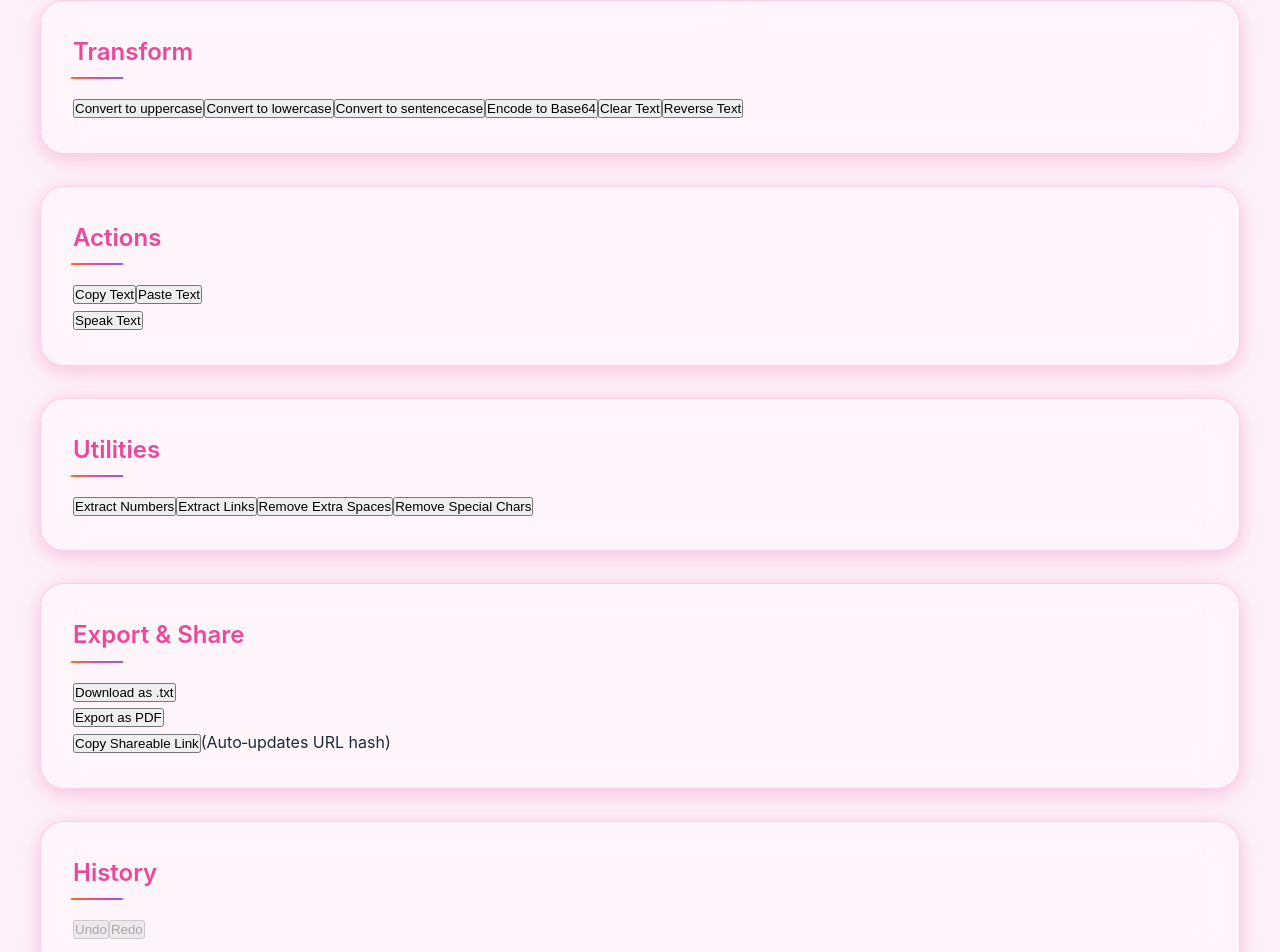
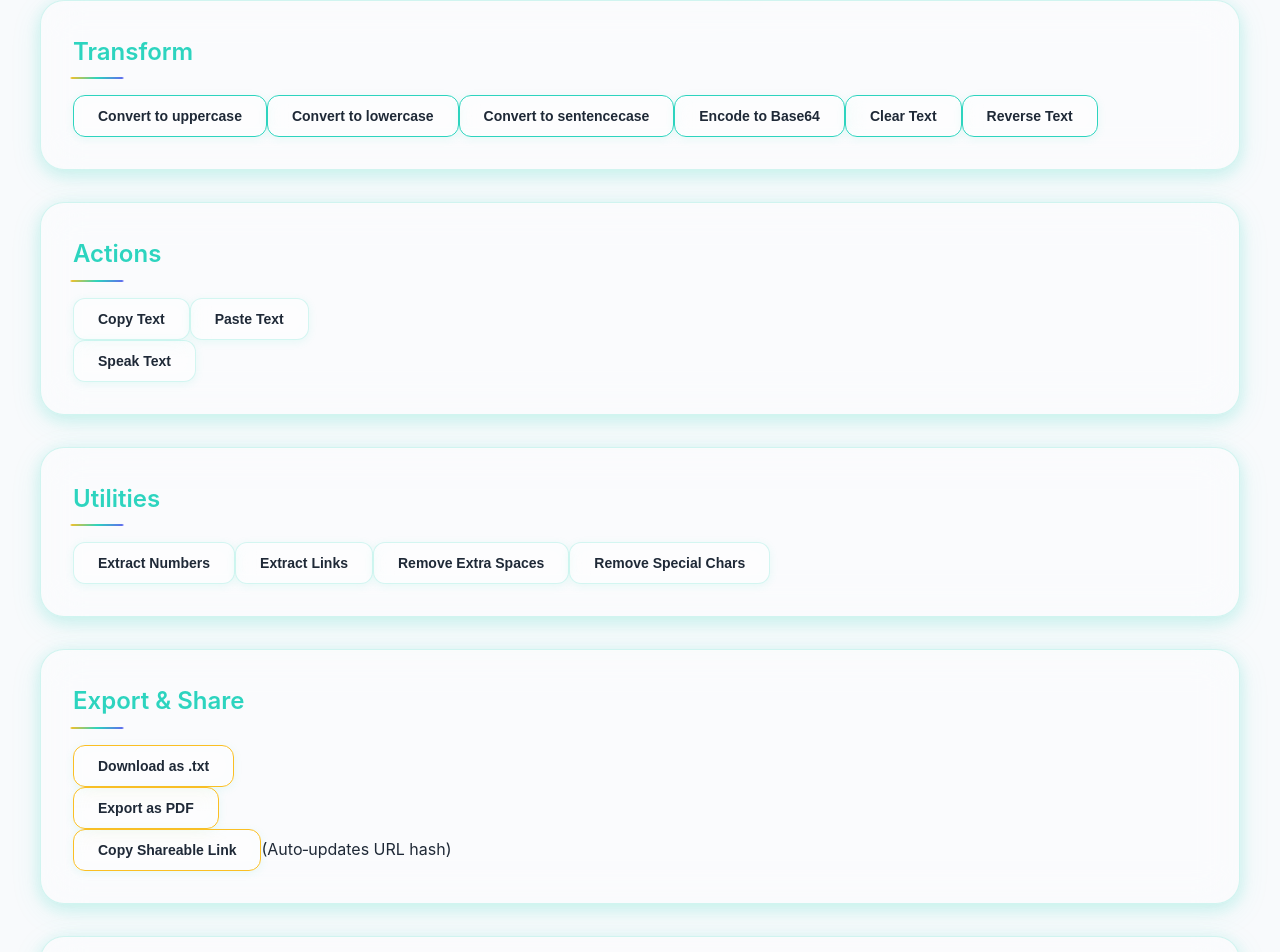
Before and after one commit to MurtazaPlumber68/VerbiVolt, a React (Vite) app: page / in a window 1280 px wide. Shown: the part 796-1748 px from the top of the page. Built offline with nearby package versions, Linux system fonts and the light colour scheme.

Commit message:
Refined Barbie Boy Text Editor - No Pink + Button Fixes

```diff
--- a/src/index.css
+++ b/src/index.css
@@ -1,34 +1,47 @@
 /* ===== CSS CUSTOM PROPERTIES ===== */
 :root {
+  /* New Accent Palette - No Pink! */
+  --accent-1: #2dd4bf;        /* teal */
+  --accent-2: #fbbf24;        /* amber */
+  --accent-3: #6366f1;        /* indigo */
+  --accent-1-light: #5eead4;  /* light teal */
+  --accent-2-light: #fcd34d;  /* light amber */
+  --accent-3-light: #818cf8;  /* light indigo */
+  --accent-1-dark: #0f766e;   /* dark teal */
+  --accent-2-dark: #d97706;   /* dark amber */
+  --accent-3-dark: #4338ca;   /* dark indigo */
+
   /* Colors - Light Mode */
-  --bg-primary: #fdf2f8;
-  --bg-secondary: rgba(255, 255, 255, 0.7);
-  --bg-glass: rgba(255, 255, 255, 0.25);
+  --bg-primary: #f8fafc;
+  --bg-secondary: rgba(255, 255, 255, 0.8);
+  --bg-glass: rgba(255, 255, 255, 0.3);
   --text-primary: #1f2937;
   --text-secondary: #6b7280;
-  --text-accent: #ec4899;
-  --border-color: rgba(236, 72, 153, 0.2);
-  --shadow-light: rgba(236, 72, 153, 0.1);
-  --shadow-medium: rgba(236, 72, 153, 0.2);
-  --shadow-heavy: rgba(236, 72, 153, 0.3);
-  --gradient-primary: linear-gradient(135deg, #ec4899, #f97316, #eab308);
-  --gradient-secondary: linear-gradient(135deg, #8b5cf6, #3b82f6, #06b6d4);
-  --gradient-accent: linear-gradient(135deg, #f97316, #ec4899, #8b5cf6);
+  --text-accent: var(--accent-1);
+  --border-color: rgba(45, 212, 191, 0.2);
+  --shadow-light: rgba(45, 212, 191, 0.1);
+  --shadow-medium: rgba(45, 212, 191, 0.2);
+  --shadow-heavy: rgba(45, 212, 191, 0.3);
+
+  /* Updated Gradients */
+  --gradient-primary: linear-gradient(135deg, var(--accent-1), var(--accent-2), var(--accent-3));
+  --gradient-secondary: linear-gradient(135deg, var(--accent-3), var(--accent-1), var(--accent-2));
+  --gradient-accent: linear-gradient(135deg, var(--accent-2), var(--accent-1), var(--accent-3));
 
   /* Colors - Dark Mode */
-  --dark-bg-primary: #0f0f23;
-  --dark-bg-secondary: rgba(31, 41, 55, 0.8);
-  --dark-bg-glass: rgba(31, 41, 55, 0.3);
-  --dark-text-primary: #f9fafb;
-  --dark-text-secondary: #d1d5db;
-  --dark-text-accent: #f472b6;
-  --dark-border-color: rgba(244, 114, 182, 0.3);
-  --dark-shadow-light: rgba(244, 114, 182, 0.15);
-  --dark-shadow-medium: rgba(244, 114, 182, 0.25);
-  --dark-shadow-heavy: rgba(244, 114, 182, 0.4);
+  --dark-bg-primary: #0f172a;
+  --dark-bg-secondary: rgba(30, 41, 59, 0.8);
+  --dark-bg-glass: rgba(30, 41, 59, 0.4);
+  --dark-text-primary: #f1f5f9;
+  --dark-text-secondary: #cbd5e1;
+  --dark-text-accent: var(--accent-1-light);
+  --dark-border-color: rgba(94, 234, 212, 0.3);
+  --dark-shadow-light: rgba(94, 234, 212, 0.15);
+  --dark-shadow-medium: rgba(94, 234, 212, 0.25);
+  --dark-shadow-heavy: rgba(94, 234, 212, 0.4);
 
   /* Animation Durations */
-  --duration-fast: 0.2s;
+  --duration-fast: 0.15s;
   --duration-medium: 0.3s;
   --duration-slow: 0.6s;
   --duration-extra-slow: 1.2s;
@@ -38,8 +51,9 @@
   --border-radius-small: 0.75rem;
   --glass-blur: 20px;
   --glow-size: 0 0 20px;
-  --bounce-scale: 1.05;
-  --hover-scale: 1.02;
+  --bounce-scale: 1.03;
+  --hover-scale: 1.03;
+  --active-scale: 0.97;
 }
 
 /* ===== BASE STYLES ===== */
@@ -85,9 +99,9 @@ body::after {
   width: 100%;
   height: 100%;
   background:
-    radial-gradient(circle at 20% 80%, rgba(236, 72, 153, 0.1) 0%, transparent 50%),
-    radial-gradient(circle at 80% 20%, rgba(139, 92, 246, 0.1) 0%, transparent 50%),
-    radial-gradient(circle at 40% 40%, rgba(59, 130, 246, 0.05) 0%, transparent 50%);
+    radial-gradient(circle at 20% 80%, rgba(45, 212, 191, 0.08) 0%, transparent 50%),
+    radial-gradient(circle at 80% 20%, rgba(99, 102, 241, 0.08) 0%, transparent 50%),
+    radial-gradient(circle at 40% 40%, rgba(251, 191, 36, 0.05) 0%, transparent 50%);
   animation: floatingShapes 8s ease-in-out infinite alternate;
   z-index: -1;
 }
@@ -105,9 +119,9 @@ body.dark::before {
 
 body.dark::after {
   background:
-    radial-gradient(circle at 20% 80%, rgba(244, 114, 182, 0.15) 0%, transparent 50%),
-    radial-gradient(circle at 80% 20%, rgba(139, 92, 246, 0.15) 0%, transparent 50%),
-    radial-gradient(circle at 40% 40%, rgba(59, 130, 246, 0.1) 0%, transparent 50%);
+    radial-gradient(circle at 20% 80%, rgba(94, 234, 212, 0.12) 0%, transparent 50%),
+    radial-gradient(circle at 80% 20%, rgba(129, 140, 248, 0.12) 0%, transparent 50%),
+    radial-gradient(circle at 40% 40%, rgba(252, 211, 77, 0.08) 0%, transparent 50%);
 }
 
 /* ===== LAYOUT COMPONENTS ===== */
@@ -179,7 +193,7 @@ body.dark header h1 {
 }
 
 .card:hover {
-  transform: translateY(-4px) scale(var(--hover-scale));
+  transform: translateY(-4px) scale(1.01);
   box-shadow:
     0 12px 48px var(--shadow-medium),
     0 8px 24px var(--shadow-heavy),
@@ -230,13 +244,13 @@ body.dark .card h2 {
   animation: underlineGlow 2s ease-in-out infinite alternate;
 }
 
-/* ===== BUTTON STYLES ===== */
-.btn {
+/* ===== UNIVERSAL BUTTON BASE STYLES ===== */
+.btn, button {
   padding: 0.75rem 1.5rem;
   border-radius: var(--border-radius-small);
   font-weight: 600;
   font-size: 0.875rem;
-  border: none;
+  border: 1px solid var(--border-color);
   cursor: pointer;
   position: relative;
   overflow: hidden;
@@ -247,47 +261,86 @@ body.dark .card h2 {
   justify-content: center;
   backdrop-filter: blur(10px);
   -webkit-backdrop-filter: blur(10px);
+  background: var(--bg-glass);
+  color: var(--text-primary);
+  box-shadow: 0 2px 8px var(--shadow-light);
 }
 
-.btn::before {
+/* Universal Button Hover State */
+.btn:hover, button:hover {
+  transform: translateY(-2px) scale(var(--hover-scale));
+  box-shadow: 0 8px 25px var(--shadow-medium);
+  background: var(--accent-1);
+  color: white;
+  border-color: var(--accent-1);
+}
+
+/* Universal Button Active State with Ripple */
+.btn:active, button:active {
+  transform: translateY(-1px) scale(var(--active-scale));
+  transition: transform var(--duration-fast) ease;
+}
+
+.btn:active::before, button:active::before {
   content: '';
   position: absolute;
   top: 50%;
   left: 50%;
   width: 0;
   height: 0;
-  background: rgba(255, 255, 255, 0.3);
+  background: rgba(255, 255, 255, 0.6);
   border-radius: 50%;
   transform: translate(-50%, -50%);
-  transition: width var(--duration-medium) ease, height var(--duration-medium) ease;
+  animation: rippleEffect 0.6s ease-out;
 }
 
-.btn:hover {
-  transform: translateY(-2px) scale(var(--hover-scale));
-  box-shadow: var(--glow-size) var(--shadow-medium);
+/* Universal Button Focus State */
+.btn:focus-visible, button:focus-visible {
+  outline: 2px solid var(--accent-2);
+  outline-offset: 2px;
+  box-shadow:
+    0 0 0 4px rgba(251, 191, 36, 0.3),
+    0 8px 25px var(--shadow-medium);
+  animation: focusPulse 2s ease-in-out infinite;
 }
 
-.btn:active {
-  transform: translateY(-1px) scale(0.98);
+/* Dark Mode Button Styles */
+body.dark .btn, body.dark button {
+  background: var(--dark-bg-glass);
+  color: var(--dark-text-primary);
+  border-color: var(--dark-border-color);
+  box-shadow: 0 2px 8px var(--dark-shadow-light);
 }
 
-.btn:active::before {
-  width: 300px;
-  height: 300px;
+body.dark .btn:hover, body.dark button:hover {
+  background: var(--accent-1-light);
+  border-color: var(--accent-1-light);
+  box-shadow: 0 8px 25px var(--dark-shadow-medium);
 }
 
-/* Dark Mode Toggle Button */
+body.dark .btn:focus-visible, body.dark button:focus-visible {
+  outline-color: var(--accent-2-light);
+  box-shadow:
+    0 0 0 4px rgba(252, 211, 77, 0.4),
+    0 8px 25px var(--dark-shadow-medium);
+}
+
+/* ===== SPECIFIC BUTTON GROUP STYLES ===== */
+
+/* Dark Mode Toggle Button (Header) */
 header .btn {
   background: var(--bg-glass);
   color: var(--text-primary);
   border: 1px solid var(--border-color);
   box-shadow: 0 4px 16px var(--shadow-light);
+  transition: all var(--duration-medium) ease;
 }
 
 header .btn:hover {
   background: var(--gradient-primary);
   color: white;
   border-color: transparent;
+  transform: translateY(-3px) scale(1.05);
 }
 
 body.dark header .btn {
@@ -302,113 +355,137 @@ body.dark header .btn:hover {
   color: white;
 }
 
-/* Transform Buttons - Ripple Effect */
-.card:nth-child(3) .btn {
-  background: linear-gradient(135deg, #ec4899, #f97316);
-  color: white;
-  border: none;
+/* Transform Buttons - Ripple Effect with Gradient Fill */
+.card:nth-child(3) .btn, .card:nth-child(3) button {
+  background: var(--bg-glass);
+  color: var(--text-primary);
+  border: 1px solid var(--accent-1);
   position: relative;
   overflow: hidden;
 }
 
-.card:nth-child(3) .btn::after {
+.card:nth-child(3) .btn::after, .card:nth-child(3) button::after {
   content: '';
   position: absolute;
   top: 50%;
   left: 50%;
   width: 0;
   height: 0;
-  background: rgba(255, 255, 255, 0.4);
+  background: var(--gradient-primary);
   border-radius: 50%;
   transform: translate(-50%, -50%);
-  transition: width 0.6s ease, height 0.6s ease;
+  transition: width 0.4s ease, height 0.4s ease;
+  z-index: -1;
 }
 
-.card:nth-child(3) .btn:active::after {
+.card:nth-child(3) .btn:hover, .card:nth-child(3) button:hover {
+  color: white;
+  border-color: var(--accent-1);
+  background: transparent;
+}
+
+.card:nth-child(3) .btn:hover::after, .card:nth-child(3) button:hover::after {
   width: 300px;
   height: 300px;
 }
 
-.card:nth-child(3) .btn:hover {
-  background: linear-gradient(135deg, #f97316, #ec4899);
-  box-shadow: 0 0 30px rgba(236, 72, 153, 0.4);
+.card:nth-child(3) .btn:active::after, .card:nth-child(3) button:active::after {
+  width: 350px;
+  height: 350px;
+  transition: width 0.1s ease, height 0.1s ease;
 }
 
-/* Utility Buttons - Color Fill Animation */
-.card:nth-child(6) .btn {
-  background: var(--bg-secondary);
-  color: var(--text-primary);
-  border: 2px solid transparent;
-  background-clip: padding-box;
-  position: relative;
+body.dark .card:nth-child(3) .btn, body.dark .card:nth-child(3) button {
+  border-color: var(--accent-1-light);
 }
 
-.card:nth-child(6) .btn::before {
+body.dark .card:nth-child(3) .btn:hover, body.dark .card:nth-child(3) button:hover {
+  border-color: var(--accent-1-light);
+}
+
+/* Utility Buttons - Left-to-Right Color Fill */
+.card:nth-child(6) .btn, .card:nth-child(6) button {
+  background: var(--bg-glass);
+  color: var(--text-primary);
+  border: 1px solid var(--accent-2);
+  position: relative;
+  overflow: hidden;
+}
+
+.card:nth-child(6) .btn::before, .card:nth-child(6) button::before {
   content: '';
   position: absolute;
   top: 0;
   left: -100%;
   width: 100%;
   height: 100%;
-  background: var(--gradient-accent);
+  background: linear-gradient(135deg, var(--accent-2), var(--accent-3));
   transition: left var(--duration-medium) ease;
   z-index: -1;
 }
 
-.card:nth-child(6) .btn:hover {
+.card:nth-child(6) .btn:hover, .card:nth-child(6) button:hover {
   color: white;
-  border-color: var(--text-accent);
+  border-color: var(--accent-2);
+  background: transparent;
 }
 
-.card:nth-child(6) .btn:hover::before {
+.card:nth-child(6) .btn:hover::before, .card:nth-child(6) button:hover::before {
   left: 0;
 }
 
-body.dark .card:nth-child(6) .btn {
-  background: var(--dark-bg-secondary);
-  color: var(--dark-text-primary);
+body.dark .card:nth-child(6) .btn, body.dark .card:nth-child(6) button {
+  border-color: var(--accent-2-light);
+}
+
+body.dark .card:nth-child(6) .btn::before, body.dark .card:nth-child(6) button::before {
+  background: linear-gradient(135deg, var(--accent-2-light), var(--accent-3-light));
+}
+
+body.dark .card:nth-child(6) .btn:hover, body.dark .card:nth-child(6) button:hover {
+  border-color: var(--accent-2-light);
 }
 
 /* Export & Share Buttons - Underline Sweep */
-.card:nth-child(7) .btn {
+.card:nth-child(7) .btn, .card:nth-child(7) button {
   background: transparent;
-  color: var(--text-accent);
-  border: 2px solid var(--text-accent);
+  color: var(--accent-3);
+  border: 2px solid var(--accent-3);
   position: relative;
 }
 
-.card:nth-child(7) .btn::after {
+.card:nth-child(7) .btn::after, .card:nth-child(7) button::after {
   content: '';
   position: absolute;
   bottom: 0;
   left: 0;
   width: 0;
-  height: 2px;
-  background: var(--gradient-primary);
+  height: 3px;
+  background: var(--gradient-accent);
   transition: width var(--duration-medium) ease;
 }
 
-.card:nth-child(7) .btn:hover {
-  background: var(--text-accent);
+.card:nth-child(7) .btn:hover, .card:nth-child(7) button:hover {
+  background: var(--accent-3);
   color: white;
   transform: translateY(-3px) scale(var(--hover-scale));
 }
 
-.card:nth-child(7) .btn:hover::after {
+.card:nth-child(7) .btn:hover::after, .card:nth-child(7) button:hover::after {
   width: 100%;
 }
 
-body.dark .card:nth-child(7) .btn {
-  color: var(--dark-text-accent);
-  border-color: var(--dark-text-accent);
+body.dark .card:nth-child(7) .btn, body.dark .card:nth-child(7) button {
+  color: var(--accent-3-light);
+  border-color: var(--accent-3-light);
 }
 
-body.dark .card:nth-child(7) .btn:hover {
-  background: var(--dark-text-accent);
+body.dark .card:nth-child(7) .btn:hover, body.dark .card:nth-child(7) button:hover {
+  background: var(--accent-3-light);
 }
 
 /* History Buttons - Slide Animation */
-.card:nth-child(8) .btn {
+.card:nth-child(8) .btn, .card:nth-child(8) button {
   background: var(--bg-glass);
   color: var(--text-secondary);
   border: 1px solid var(--border-color);
@@ -417,23 +494,24 @@ body.dark .card:nth-child(7) .btn:hover {
   animation: slideInFade var(--duration-medium) ease forwards;
 }
 
-.card:nth-child(8) .btn:nth-child(2) {
+.card:nth-child(8) .btn:nth-child(2), .card:nth-child(8) button:nth-child(2) {
   animation-delay: 0.1s;
 }
 
-.card:nth-child(8) .btn:disabled {
+.card:nth-child(8) .btn:disabled, .card:nth-child(8) button:disabled {
   opacity: 0.3;
   transform: translateX(-20px);
   animation: slideOutFade var(--duration-medium) ease forwards;
+  cursor: not-allowed;
 }
 
-.card:nth-child(8) .btn:not(:disabled):hover {
+.card:nth-child(8) .btn:not(:disabled):hover, .card:nth-child(8) button:not(:disabled):hover {
   background: var(--gradient-secondary);
   color: white;
   border-color: transparent;
 }
 
-body.dark .card:nth-child(8) .btn {
+body.dark .card:nth-child(8) .btn, body.dark .card:nth-child(8) button {
   background: var(--dark-bg-glass);
   color: var(--dark-text-secondary);
   border-color: var(--dark-border-color);
@@ -461,8 +539,8 @@ textarea:focus {
   outline: none;
   border-color: transparent;
   box-shadow:
-    0 0 0 3px var(--text-accent),
-    0 0 20px rgba(236, 72, 153, 0.3),
+    0 0 0 3px var(--accent-1),
+    0 0 20px rgba(45, 212, 191, 0.3),
     inset 0 1px 0 rgba(255, 255, 255, 0.1);
   background: rgba(255, 255, 255, 0.9);
   animation: focusGlow 2s ease-in-out infinite alternate;
@@ -476,10 +554,10 @@ body.dark textarea {
 
 body.dark textarea:focus {
   box-shadow:
-    0 0 0 3px var(--dark-text-accent),
-    0 0 20px rgba(244, 114, 182, 0.4),
+    0 0 0 3px var(--accent-1-light),
+    0 0 20px rgba(94, 234, 212, 0.4),
     inset 0 1px 0 rgba(255, 255, 255, 0.05);
-  background: rgba(31, 41, 55, 0.9);
+  background: rgba(30, 41, 59, 0.9);
 }
 
 textarea::placeholder {
@@ -610,17 +688,48 @@ body.dark .form-checkbox:checked {
   }
 }
 
+@keyframes rippleEffect {
+  0% {
+    width: 0;
+    height: 0;
+    opacity: 1;
+  }
+  100% {
+    width: 300px;
+    height: 300px;
+    opacity: 0;
+  }
+}
+
+@keyframes focusPulse {
+  0% {
+    box-shadow:
+      0 0 0 4px rgba(251, 191, 36, 0.3),
+      0 8px 25px var(--shadow-medium);
+  }
+  50% {
+    box-shadow:
+      0 0 0 6px rgba(251, 191, 36, 0.2),
+      0 12px 35px var(--shadow-heavy);
+  }
+  100% {
+    box-shadow:
+      0 0 0 4px rgba(251, 191, 36, 0.3),
+      0 8px 25px var(--shadow-medium);
+  }
+}
+
 @keyframes focusGlow {
   0% {
     box-shadow:
-      0 0 0 3px var(--text-accent),
-      0 0 20px rgba(236, 72, 153, 0.3),
+      0 0 0 3px var(--accent-1),
+      0 0 20px rgba(45, 212, 191, 0.3),
       inset 0 1px 0 rgba(255, 255, 255, 0.1);
   }
   100% {
     box-shadow:
-      0 0 0 3px var(--text-accent),
-      0 0 30px rgba(236, 72, 153, 0.5),
+      0 0 0 3px var(--accent-1),
+      0 0 30px rgba(45, 212, 191, 0.5),
       inset 0 1px 0 rgba(255, 255, 255, 0.2);
   }
 }
@@ -674,7 +783,7 @@ body.dark .form-checkbox:checked {
     margin-bottom: 1.5rem;
   }
 
-  .btn {
+  .btn, button {
     padding: 0.625rem 1.25rem;
     font-size: 0.8rem;
   }
@@ -700,7 +809,7 @@ body.dark .form-checkbox:checked {
     padding: 1rem;
   }
 
-  .btn {
+  .btn, button {
     padding: 0.5rem 1rem;
     font-size: 0.75rem;
   }
@@ -721,12 +830,12 @@ body.dark .form-checkbox:checked {
 .btn:focus-visible,
 textarea:focus-visible,
 input:focus-visible {
-  outline: 2px solid var(--text-accent);
+  outline: 2px solid var(--accent-2);
   outline-offset: 2px;
 }
 
 body.dark .btn:focus-visible,
 body.dark textarea:focus-visible,
 body.dark input:focus-visible {
-  outline-color: var(--dark-text-accent);
+  outline-color: var(--accent-2-light);
 }
```
